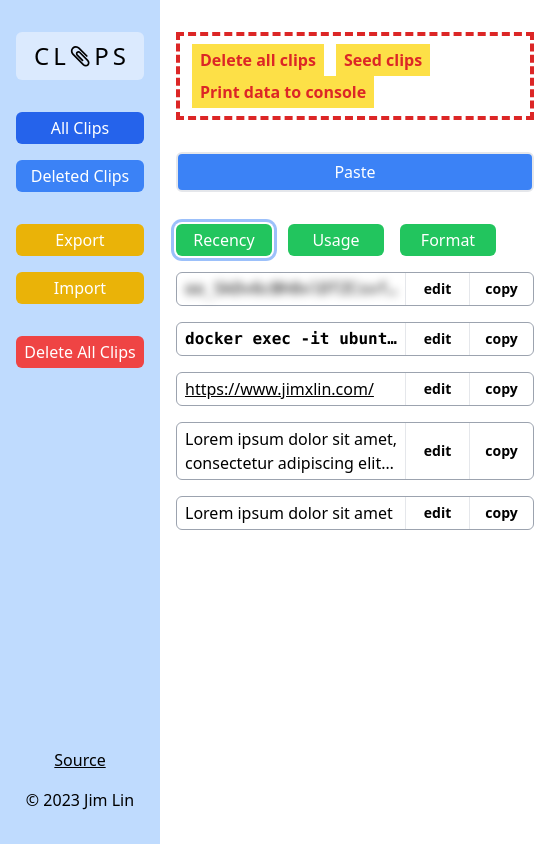
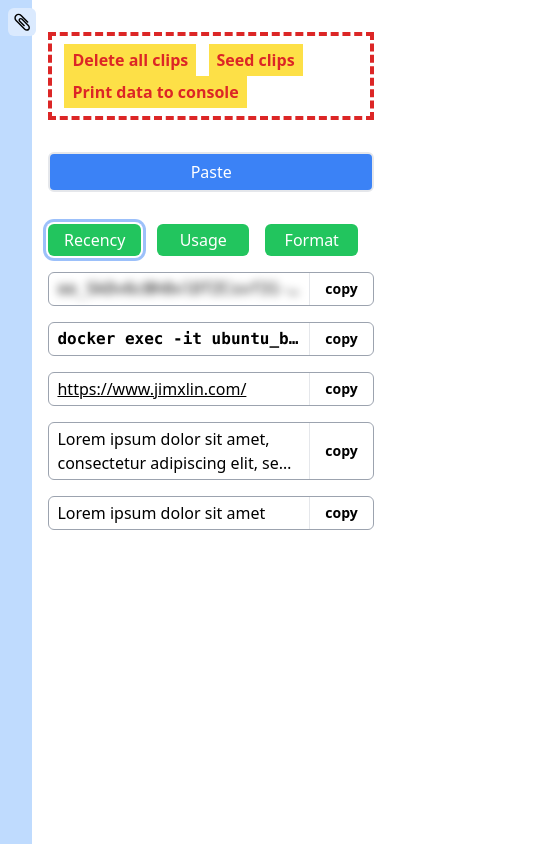
Before and after one commit to jim-x-lin/clips, a SvelteKit app: page / in a window 390 px wide. Both pictures are taken after a click on the button "Seed clips". Shown: the whole page, 550 px wide, since content can reach past the window. Built offline with nearby package versions, Linux system fonts and the light colour scheme.

Commit message:
Add minimal style for sm viewport

```diff
--- a/src/routes/+page.svelte
+++ b/src/routes/+page.svelte
@@ -12,8 +12,10 @@
 </script>
 
 <div class="flex flex-row">
-	<SideBar bind:filterCriteria bind:clips={$clipsStore} />
-	<div class="container px-4 py-8">
+	<div class="w-1/12 sm:w-3/12 xl:w-2/12">
+		<SideBar bind:filterCriteria bind:clips={$clipsStore} />
+	</div>
+	<div class="mx-auto w-11/12 max-w-screen-lg px-4 py-8 sm:w-9/12 xl:w-10/12">
 		<Debug />
 		{#if filterCriteria !== FilterEnum.DELETED}<AddClip bind:clips={$clipsStore} />{/if}
 		{#if $clipsStore.length === 0}
--- a/src/routes/components/AddClip.svelte
+++ b/src/routes/components/AddClip.svelte
@@ -66,7 +66,7 @@
 </script>
 
 {#if showTextArea}
-	<div class="mx-auto mb-8 max-w-xl divide-y rounded-lg border-2 border-blue-400">
+	<div class="mb-8 divide-y rounded-lg border-2 border-blue-400">
 		<textarea bind:value={contentToSave} class="h-16 w-full resize-y rounded-t-lg py-1 px-2" />
 		<div class="flex justify-center divide-x divide-solid border-blue-400">
 			<button
@@ -83,10 +83,10 @@
 		</div>
 	</div>
 {:else}
-	<div class="mx-auto mb-8 flex max-w-xl">
+	<div class="mx-auto mb-8 flex max-w-screen-sm">
 		<button
 			on:click={handleClickPaste}
-			class="mx-auto h-10 max-w-xl grow rounded-md border-2 bg-blue-500 py-1 px-2 text-white hover:bg-blue-600"
+			class="h-10 grow rounded-md border-2 bg-blue-500 py-1 px-2 text-white hover:bg-blue-600"
 			>Paste</button
 		>
 	</div>
--- a/src/routes/components/ClipList.svelte
+++ b/src/routes/components/ClipList.svelte
@@ -67,7 +67,7 @@
 	}
 </script>
 
-<div class="container mx-auto max-w-screen-lg">
+<div>
 	<ClipListPinned {clips} {updateClip} />
 	<OrganizeClips {updateSortCriteria} {sortCriteria} />
 	{#each organized(clips, sortCriteria, sortReverse, filterCriteria) as clip (clip.id)}
--- a/src/routes/components/ClipListDeleted.svelte
+++ b/src/routes/components/ClipListDeleted.svelte
@@ -32,10 +32,10 @@
 	}
 </script>
 
-<div class="container mx-auto mt-4 max-w-screen-lg">
+<div>
 	<button
 		on:click={removeDeletedClips}
-		class="w-24 rounded-md border-none bg-red-500 px-2 py-1 text-white hover:bg-red-600"
+		class="mb-4 w-24 rounded-md border-none bg-red-500 px-2 py-1 text-white hover:bg-red-600"
 		class:cursor-not-allowed={deletedClipsCount === 0}
 		disabled={deletedClipsCount === 0}>Delete all</button
 	>
--- a/src/routes/components/ClipListEmpty.svelte
+++ b/src/routes/components/ClipListEmpty.svelte
@@ -56,7 +56,7 @@ adipiscing elit, sed do eiusmod tempor incididunt ut labore et dolore magna aliq
 	}
 </script>
 
-<div class="container mx-auto max-w-screen-lg text-center text-gray-400">
+<div class="text-center text-gray-400">
 	<p class="mb-4">
 		Click <span class="rounded-md bg-blue-200 px-4 py-1 text-white">Paste</span> to save text from your
 		clipboard
--- a/src/routes/components/ClipListPInned.svelte
+++ b/src/routes/components/ClipListPInned.svelte
@@ -23,7 +23,7 @@
 	}
 </script>
 
-<div class="container mx-auto mb-8 max-w-screen-lg">
+<div class="mb-8">
 	{#each organized(clips) as clip (clip.id)}
 		<ClipViewPinned {clip} {unpinClip} {updateClip} />
 	{/each}
--- a/src/routes/components/ClipViewDefault.svelte
+++ b/src/routes/components/ClipViewDefault.svelte
@@ -24,10 +24,12 @@
 	}
 </script>
 
-<div class="my-4 flex divide-x divide-solid rounded-md border border-gray-400 hover:outline">
+<div
+	class="my-4 flex min-w-0 divide-x divide-solid overflow-hidden rounded-md border border-gray-400 hover:outline"
+>
 	<ClipContent {clip} />
 	<button
-		class="w-16 px-2 py-1 text-sm font-semibold text-black hover:bg-gray-200"
+		class="hidden w-16 px-2 py-1 text-sm font-semibold text-black hover:bg-gray-200 sm:inline"
 		on:click={handleClickEdit}>edit</button
 	>
 	<button
--- a/src/routes/components/ClipViewDeleted.svelte
+++ b/src/routes/components/ClipViewDeleted.svelte
@@ -9,7 +9,7 @@
 	}
 </script>
 
-<div class="my-4 flex divide-x divide-solid rounded-md border border-gray-400 hover:outline">
+<div class="mb-4 flex divide-x divide-solid rounded-md border border-gray-400 hover:outline">
 	<div class="flex-1 px-2 py-1 line-clamp-2">{clip.content}</div>
 	<button
 		class="w-16 px-2 py-1 text-sm font-semibold text-black hover:bg-gray-200"
--- a/src/routes/components/ClipViewPinned.svelte
+++ b/src/routes/components/ClipViewPinned.svelte
@@ -23,7 +23,7 @@
 <div class="my-4 flex divide-x divide-solid rounded-md border border-yellow-500 hover:outline">
 	<ClipContent {clip} />
 	<button
-		class="w-16 px-2 py-1 text-sm font-semibold text-black hover:bg-gray-200"
+		class="hidden w-16 px-2 py-1 text-sm font-semibold text-black hover:bg-gray-200 sm:inline"
 		on:click={handleClickUnpin}>unpin</button
 	>
 	<button
--- a/src/routes/components/Logo.svelte
+++ b/src/routes/components/Logo.svelte
@@ -1,9 +1,11 @@
-<div class="flex w-32 select-none justify-items-center rounded-md bg-blue-100 px-4 py-2 text-2xl">
-	<div class="flex-auto text-center">C</div>
-	<div class="flex-auto text-center">L</div>
-	<div class="flex w-5 flex-auto align-bottom">
+<div
+	class="flex w-full select-none justify-items-center rounded-md bg-blue-100 px-1 py-1 text-2xl sm:px-4 sm:py-2"
+>
+	<div class="hidden flex-auto text-center sm:block">C</div>
+	<div class="hidden flex-auto text-center sm:block">L</div>
+	<div class="flex w-5 flex-auto align-bottom sm:w-6">
 		<img class="justify-center" src="/paperclip.svg" alt="Paperclip icon" />
 	</div>
-	<div class="flex-auto text-center">P</div>
-	<div class="flex-auto text-center">S</div>
+	<div class="hidden flex-auto text-center sm:block">P</div>
+	<div class="hidden flex-auto text-center sm:block">S</div>
 </div>
--- a/src/routes/components/SideBar.svelte
+++ b/src/routes/components/SideBar.svelte
@@ -17,12 +17,12 @@
 </script>
 
 <div
-	class="sticky top-0 flex h-screen w-64 flex-initial flex-col justify-start bg-blue-200 py-8 px-4"
+	class="sticky top-0 flex h-screen flex-col justify-start bg-blue-200 py-2 px-2 sm:py-8 sm:px-4"
 >
 	<div class="mx-auto mb-8">
 		<Logo />
 	</div>
-	<div class="mb-4">
+	<div class="mb-4 hidden sm:block">
 		<button
 			on:click={() => (filterCriteria = FilterEnum.ALL)}
 			class:bg-blue-600={filterCriteria === FilterEnum.ALL}
@@ -36,18 +36,18 @@
 			>Deleted Clips</button
 		>
 	</div>
-	<div class="mb-4">
+	<div class="mb-4 hidden sm:block">
 		<ExportClips {clips} />
 		<ImportClips bind:clips />
 	</div>
-	<div class="mb-4">
+	<div class="mb-4 hidden sm:block">
 		<button
 			on:click={handleClickDeleteAllClips}
 			class="mb-4 w-full rounded-md border-none bg-red-500 px-2 py-1 text-white hover:bg-red-600"
 			>Delete All Clips</button
 		>
 	</div>
-	<div class="flex grow flex-col justify-end text-center">
+	<div class="hidden grow flex-col justify-end text-center sm:flex">
 		<a
 			href="https://github.com/jim-x-lin/clips"
 			rel="noopener noreferrer"
```
Also changed, not shown: 1 other file (tests, documents, lock files or other folders).
